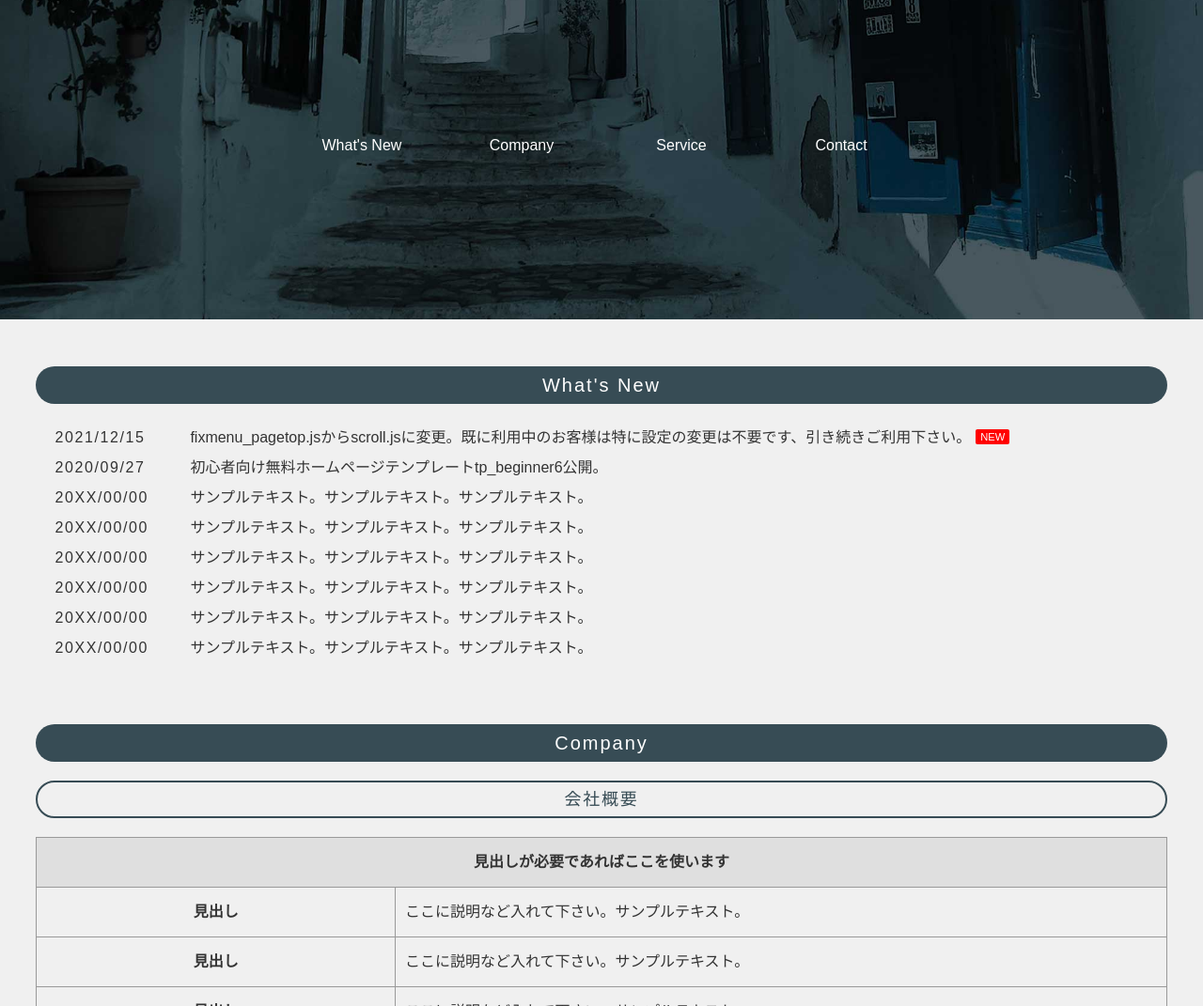
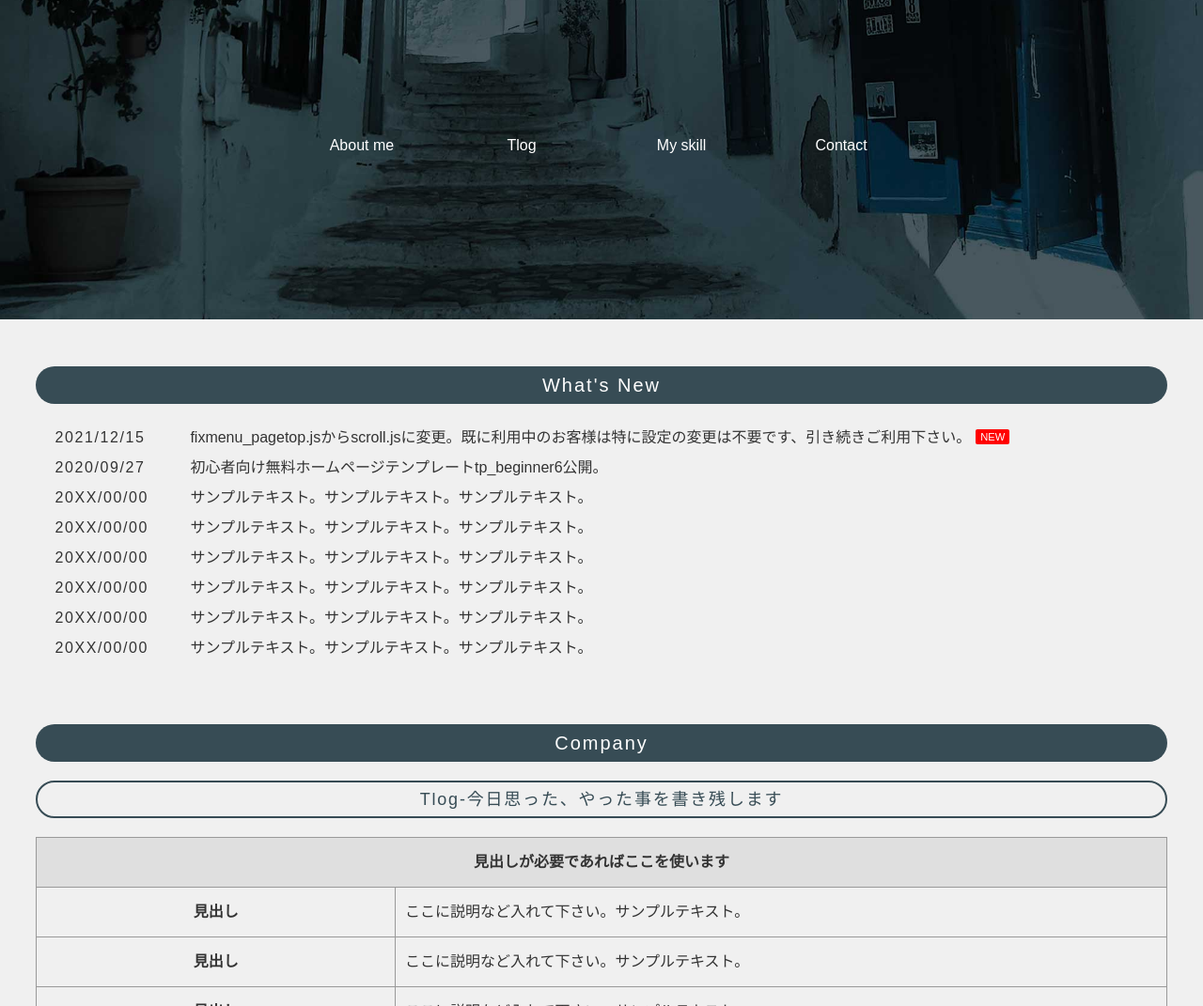
Before and after one commit to KituneG0n/g0n-hp, a plain HTML site: page index.html in a window 1280 px wide. Shown: the part 460-1531 px from the top of the page at 94% size. Drawn offline with nearby package versions, Linux system fonts and the light colour scheme; files whose address does not match are found by name.

Commit message:
Update index.html

```diff
--- a/index.html
+++ b/index.html
@@ -21,9 +21,9 @@
 <h1 id="logo"><a href="index.html"><img src="logo.PNG" alt="MYLOGO"></a></h1>
 <nav id="menubar">
 <ul>
-<li><a href="#new">What's New</a></li>
-<li><a href="#company">Company</a></li>
-<li><a href="#service">Service</a></li>
+<li><a href="#new">About me</a></li>
+<li><a href="#company">Tlog</a></li>
+<li><a href="#service">My skill</a></li>
 <li><a href="#contact">Contact</a></li>
 </ul>
 </nav>
@@ -62,7 +62,7 @@
 
 <h2>Company</h2>
 
-<h3>会社概要</h3>
+<h3>Tlog-今日思った、やった事を書き残します</h3>
 <table class="ta1">
 <caption>見出しが必要であればここを使います</caption>
 <tr>
```
